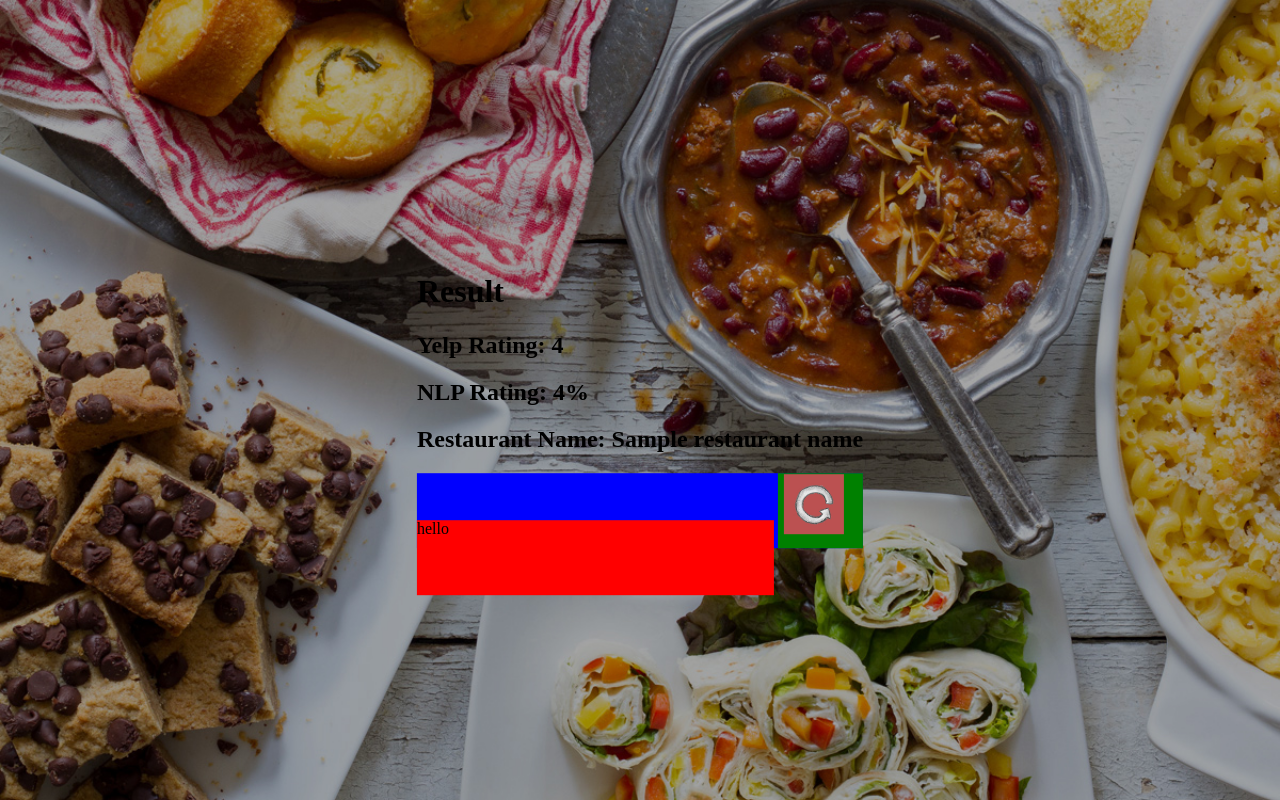
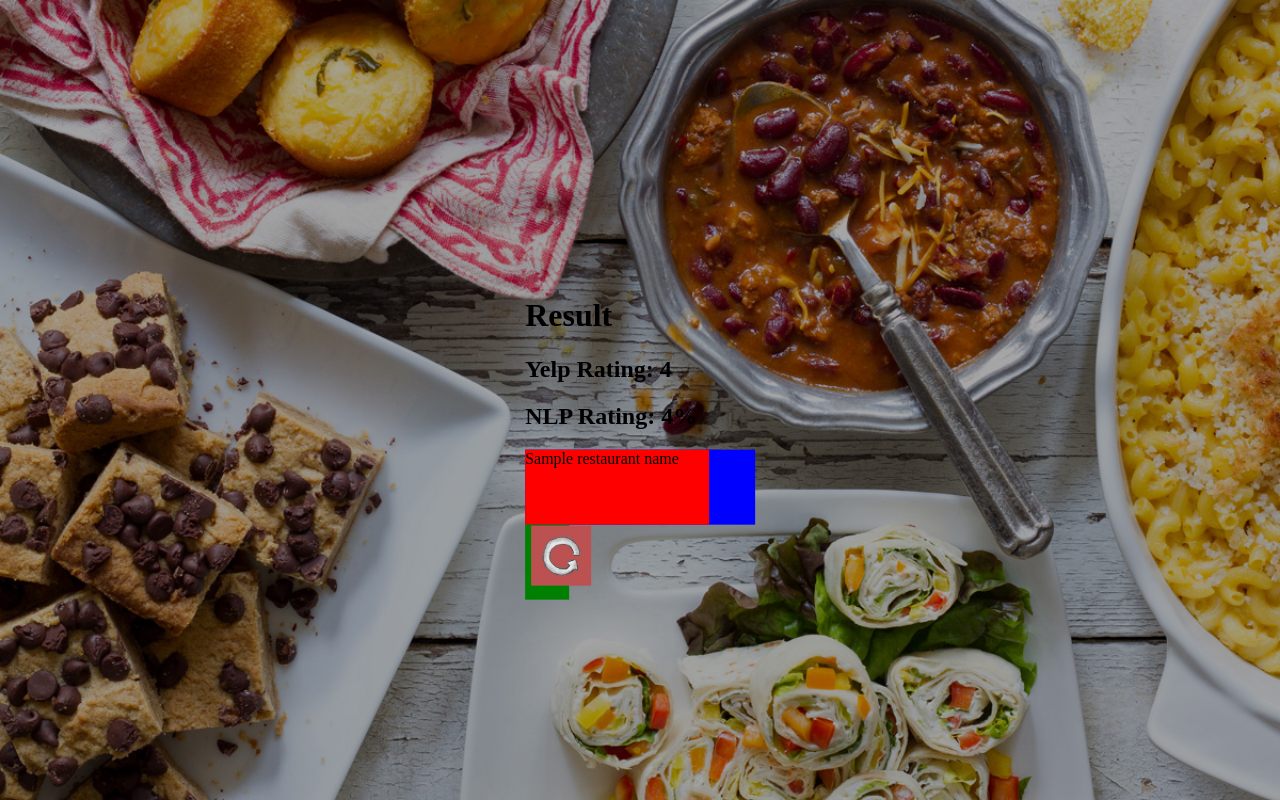
Before and after one commit to leeb2018/Python-Project, a Flask app: template templates/result.html in a window 1280 px wide. Run offline with Flask 2, Linux system fonts and the light colour scheme; the template is opened without the code that fills it: most values are stand-ins (such as "Sample title", 1, 10 or a date in 2020).

Commit message:
result.html updated once more

```diff
--- a/templates/result.html
+++ b/templates/result.html
@@ -9,10 +9,9 @@
       <h1>Result</h1>
       <h2>Yelp Rating: {{ actual_rating }} </h2>
       <h2>NLP Rating: {{ estimated_rating }}%</h2>
-      <h2>Restaurant Name: {{ restaurant_name }}</h2>
       <div class="bottom_container">
         <div class="restaurant_title">
-          hello
+          {{ restaurant_name }}
         </div>
         <div class="return_container">
           <form action="/">
```
